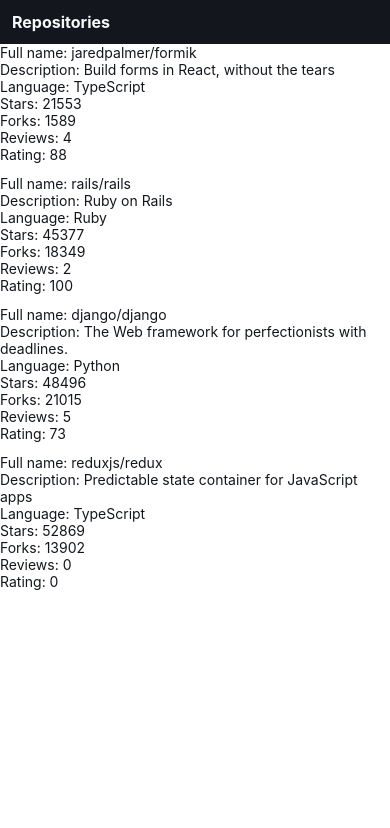
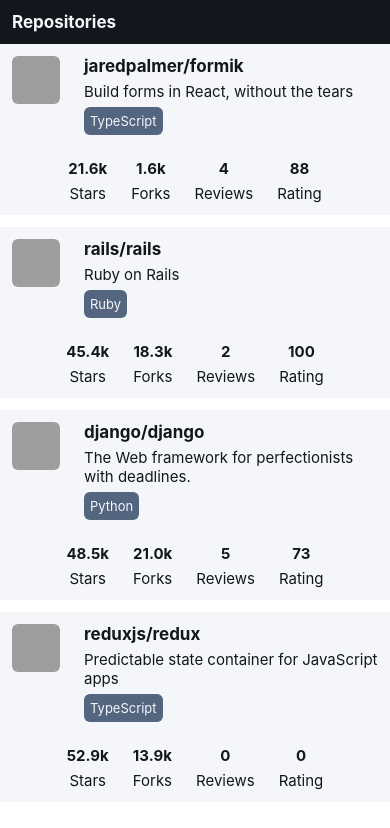
Before and after one commit to jrnn/fso22-repo-rater, a React Native app: screen / in a window 390 px wide. Shown: the top 828 px of the page. Built offline with nearby package versions, Linux system fonts and the light colour scheme; grey boxes are pictures that could not be loaded.

Commit message:
exercise 10.5

```diff
--- a/src/components/RepositoryItem.tsx
+++ b/src/components/RepositoryItem.tsx
@@ -1,7 +1,92 @@
 import { FC } from "react"
-import { View } from "react-native"
+import { Image, StyleSheet, View } from "react-native"
 import Text from "./Text"
 import { Repository } from "../types"
+import { theme } from "../theme"
+
+const styles = StyleSheet.create({
+  bottomGutter: {
+    paddingBottom: theme.spacing.dense
+  },
+  headerContainer: {
+    flexGrow: 1,
+    flexShrink: 1,
+    padding: theme.spacing.regular
+  },
+  image: {
+    borderRadius: theme.rounding.regular,
+    height: 48,
+    width: 48
+  },
+  imageContainer: {
+    flexGrow: 0,
+    padding: theme.spacing.regular
+  },
+  infoContainer: {
+    display: "flex",
+    flexDirection: "row"
+  },
+  itemContainer: {
+    backgroundColor: theme.palette.light
+  },
+  language: {
+    alignSelf: "flex-start",
+    backgroundColor: theme.palette.primary,
+    borderRadius: theme.rounding.regular,
+    padding: theme.spacing.dense
+  },
+  statistic: {
+    alignItems: "center",
+    padding: theme.spacing.regular
+  },
+  statsContainer: {
+    display: "flex",
+    flexDirection: "row",
+    justifyContent: "center"
+  }
+})
+
+const ItemInfo: FC<Repository> = ({ description, fullName, language, ownerAvatarUrl }) => (
+  <View style={styles.infoContainer}>
+    <View style={styles.imageContainer}>
+      <Image
+        style={styles.image}
+        source={{ uri: ownerAvatarUrl }}
+      />
+    </View>
+    <View style={styles.headerContainer}>
+      <Text variant="subheading" weight="bold" style={styles.bottomGutter}>
+        {fullName}
+      </Text>
+      <Text style={styles.bottomGutter}>
+        {description}
+      </Text>
+      <View style={styles.language}>
+        <Text color="light" variant="caption">
+          {language}
+        </Text>
+      </View>
+    </View>
+  </View>
+)
+
+const Statistic: FC<{ label: string, figure: number }> = ({ figure, label }) => (
+  <View style={styles.statistic}>
+    <Text style={styles.bottomGutter} weight="bold">
+      {figure >= 1000 ? `${(figure / 1000).toFixed(1)}k` : figure}
+    </Text>
+    <Text>{label}</Text>
+  </View>
+)
+
+const ItemStats: FC<Repository> = ({ forksCount, ratingAverage, reviewCount, stargazersCount }) => (
+  <View style={styles.statsContainer}>
+    <Statistic label="Stars" figure={stargazersCount} />
+    <Statistic label="Forks" figure={forksCount} />
+    <Statistic label="Reviews" figure={reviewCount} />
+    <Statistic label="Rating" figure={ratingAverage} />
+  </View>
+)
 
 interface Props {
   repository: Repository
@@ -9,14 +94,9 @@
 
 const RepositoryItem: FC<Props> = ({ repository }) => {
   return (
-    <View>
-      <Text>Full name: {repository.fullName}</Text>
-      <Text>Description: {repository.description}</Text>
-      <Text>Language: {repository.language}</Text>
-      <Text>Stars: {repository.stargazersCount}</Text>
-      <Text>Forks: {repository.forksCount}</Text>
-      <Text>Reviews: {repository.reviewCount}</Text>
-      <Text>Rating: {repository.ratingAverage}</Text>
+    <View style={styles.itemContainer}>
+      <ItemInfo { ...repository } />
+      <ItemStats { ...repository } />
     </View>
   )
 }
--- a/src/components/Text.tsx
+++ b/src/components/Text.tsx
@@ -3,7 +3,7 @@
 import { theme } from "../theme"
 
 type Color = "dark" | "light"
-type Variant = "body" | "subheading"
+type Variant = "body" | "caption" | "subheading"
 type Weight = "light" | "medium" | "bold"
 
 interface Props extends TextProps {
@@ -21,6 +21,9 @@
   },
   colorLight: {
     color: theme.palette.light
+  },
+  variantCaption: {
+    fontSize: theme.typography.fontSize.caption
   },
   variantSubheading: {
     fontSize: theme.typography.fontSize.subheading
@@ -45,6 +48,7 @@
     style={[
       styles.regular,
       color === "light" && styles.colorLight,
+      variant === "caption" && styles.variantCaption,
       variant === "subheading" && styles.variantSubheading,
       weight === "light" && styles.weightLight,
       weight === "bold" && styles.weightBold,
--- a/src/theme.ts
+++ b/src/theme.ts
@@ -3,8 +3,12 @@
 export const theme = {
   palette: {
     dark: "#13171d",
-    light: "#f7f9fb",
-    primary: "#25354d"
+    light: "#f4f6f9",
+    primary: "#53657f",
+    _maybeLater: "#25354d"
+  },
+  rounding: {
+    regular: 6
   },
   spacing: {
     dense: 6,
@@ -13,8 +17,9 @@
   },
   typography: {
     fontSize: {
-      body: 14,
-      subheading: 16
+      body: 15,
+      caption: 13,
+      subheading: 17
     },
     fontWeight: {
       light: "300" as FontWeight,
```
